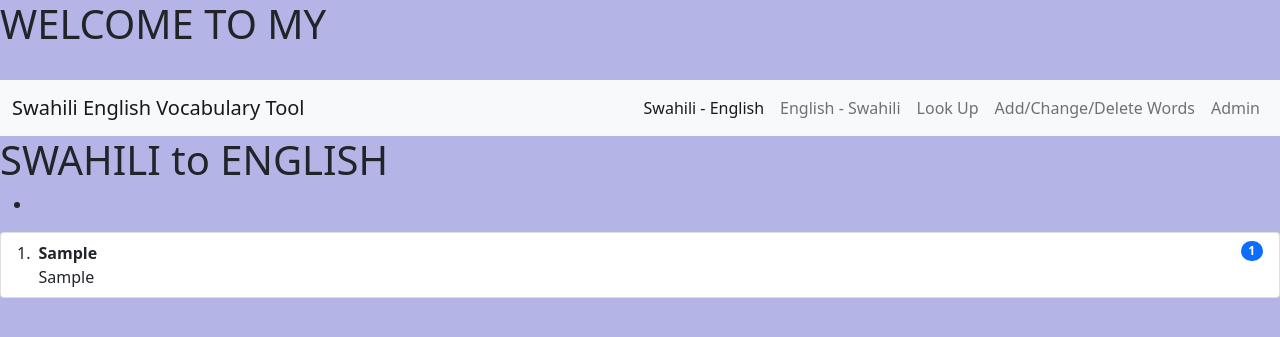
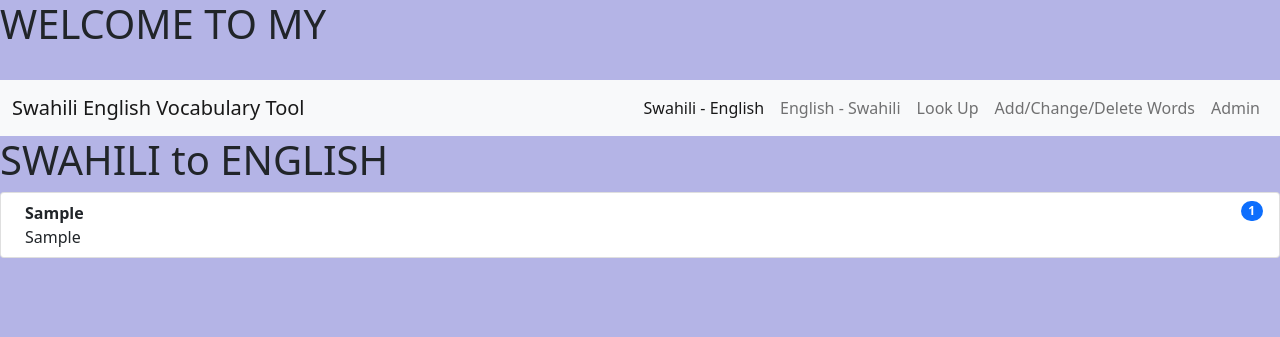
Before and after one commit to Qasper1974/swahili-english-vocab-tool, a Django app: page /ste/ in a window 1280 px wide. Shown: the top 337 px of the page. Run offline with Django 3.2, Linux system fonts and the light colour scheme; tables that the repository leaves empty hold one stand-in row (values such as "Sample post").

Commit message:
create list items

```diff
--- a/app/templates/swahili_to_english.html
+++ b/app/templates/swahili_to_english.html
@@ -18,11 +18,9 @@
     {% block content %}
 
    <h1>SWAHILI to ENGLISH</h1>
-   <ul>
-    <li></li>
-  </ul>
+
   {% for voc in voc %}
-<ol class="list-group list-group-numbered">
+<ul class="list-group ">
     <li class="list-group-item d-flex justify-content-between align-items-start">
       <div class="ms-2 me-auto">
         <div class="fw-bold">{{ voc.swahili_word }}</div>
@@ -30,7 +28,7 @@
       </div>
       <span class="badge bg-primary rounded-pill">{{ voc.lesson }}</span>
     </li>
-</ol>
+</ul>
 {% endfor %}
 
 
--- a/app/vocab/views.py
+++ b/app/vocab/views.py
@@ -1,6 +1,5 @@
-from django.http import HttpResponse
+from unicodedata import name
 from django.shortcuts import render
-from django.http import HttpResponse
 
 from .models import Vocabulary
 # Create your views here.
```
